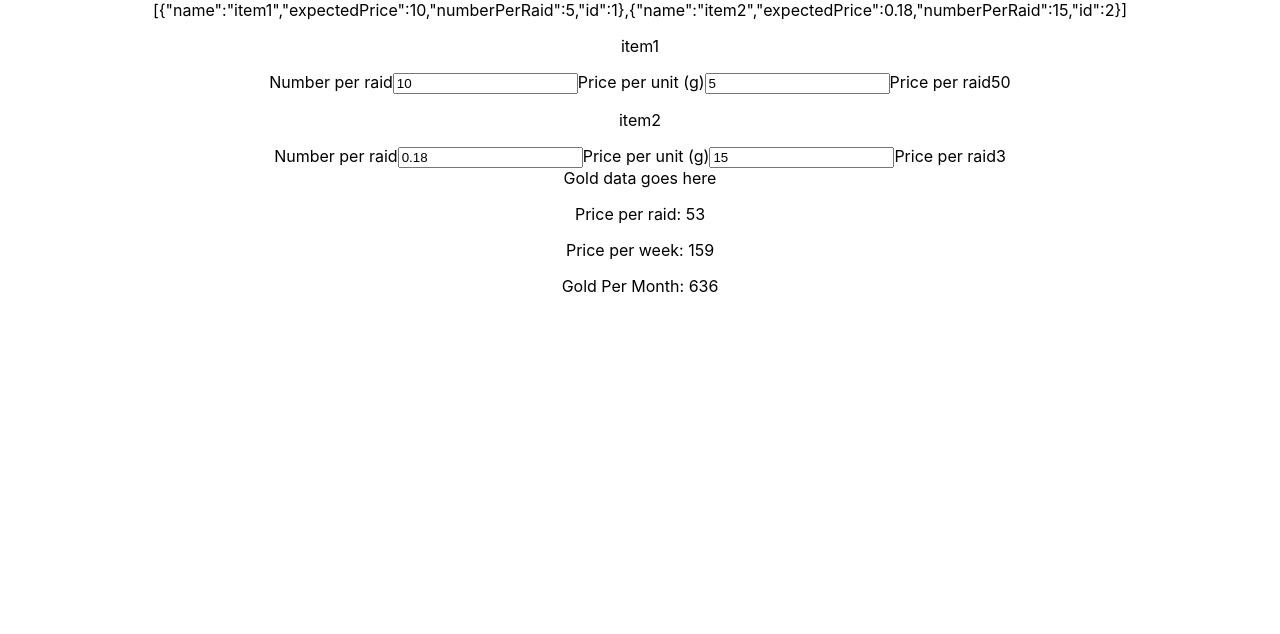
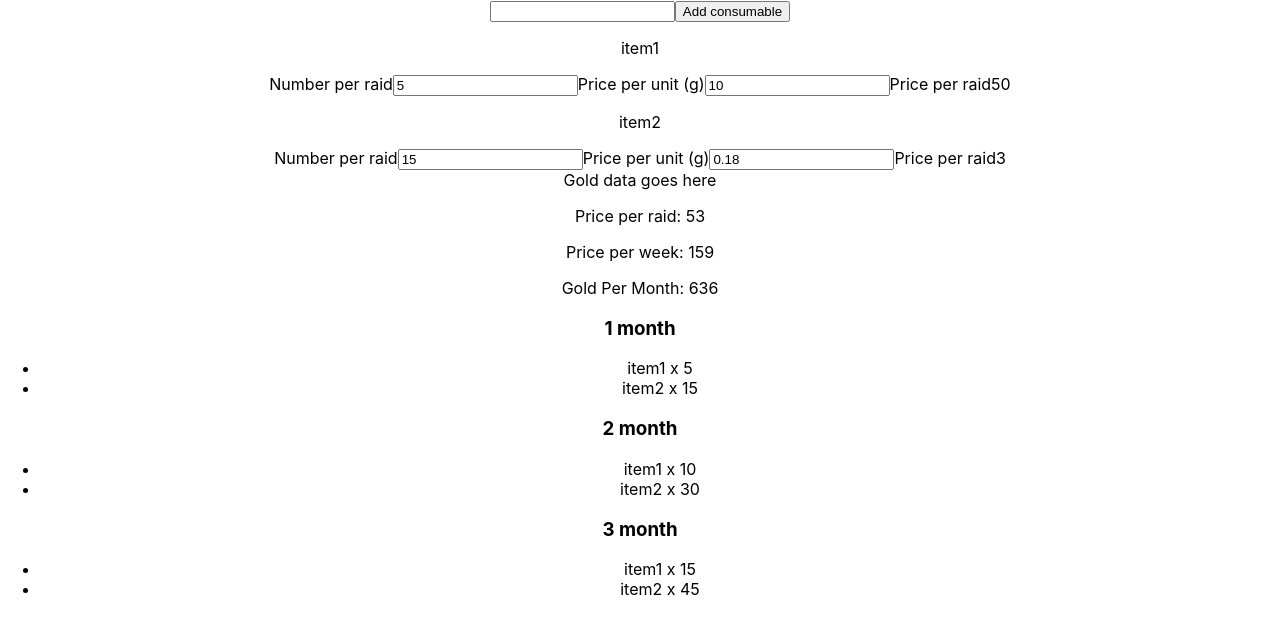
Before and after one commit to Acparvis/raidlogger, a React (Create React App) app: page / in a window 1280 px wide. Shown: the top 634 px of the page. Built offline with nearby package versions, Linux system fonts and the light colour scheme.

Commit message:
adding consumables works

```diff
--- a/src/App.js
+++ b/src/App.js
@@ -3,12 +3,14 @@ import logo from './logo.svg';
 import './App.css';
 import ConsumableList from "./components/consumableList/consumableList";
 import GoldDataDisplay from "./components/goldDataDisplay/goldDataDisplay";
+import ShoppingList from "./components/shoppingList/shoppingList";
 
 function App() {
   return (
     <div className="App">
       <ConsumableList/>
       <GoldDataDisplay/>
+      <ShoppingList/>
     </div>
   );
 }
--- a/src/components/consumable/consumable.js
+++ b/src/components/consumable/consumable.js
@@ -13,24 +13,31 @@ const mapStateToProps = state => {
 };
 
 const mapDispatchToProps = dispatch => ({
-    consumableUpdate: (price, quantity, index) => dispatch(updateConsumable({price, quantity, index}))
+    consumableUpdate: (price, quantity, index, stock) => dispatch(updateConsumable({price, quantity, index, stock}))
 });
 
 class Consumable extends Component {
+
     render() {
         const { data, index } = this.props;
+
+        const { numberPerRaid, expectedPrice, currentStock} = this.props.data;
 
         return (
             <div>
                 <p>{data?.name}</p>
                 <label>
                     Number per raid
-                    <input type="number" value={data?.expectedPrice} onChange={(e) => this.props.consumableUpdate(e.target.value, data?.numberPerRaid, index)}/>
+                    <input type="number" value={data?.numberPerRaid} onChange={(e) => this.props.consumableUpdate(data?.expectedPrice, e.target.value, index, currentStock)}/>
                 </label>
                 <label>
                     Price per unit (g)
-                    <input type="number" value={data?.numberPerRaid} onChange={(e) => this.props.consumableUpdate(data?.expectedPrice, e.target.value, index)}/>
+                    <input type="number" value={data?.expectedPrice} onChange={(e) => this.props.consumableUpdate(e.target.value, data?.numberPerRaid, index, currentStock)}/>
                 </label>
+                {/*<label>*/}
+                {/*    Current Stock*/}
+                {/*    <input type="number" value={currentStock} onChange={(e) => this.props.consumableUpdate(data?.expectedPrice, numberPerRaid, index, e.target.value)}/>*/}
+                {/*</label>*/}
                 <label>
                     Price per raid
                     { Math.round(data?.expectedPrice * data?.numberPerRaid) }
--- a/src/components/consumableList/consumableList.js
+++ b/src/components/consumableList/consumableList.js
@@ -2,17 +2,27 @@ import React, {Component} from 'react';
 import PropTypes from 'prop-types';
 import { connect } from "react-redux";
 import Consumable from "../consumable/consumable";
+import {addConsumable} from "../../data/actions/state";
 
 class ConsumableList extends Component {
+    constructor(props) {
+        super(props);
+        this.state = {consumableName: ""};
+    }
+
+
+    submitNewConsumable = () => {
+        this.props.consumableAdd(this.state.consumableName)
+    }
+
     render() {
-
-        // const {consumables} = this.props;
+        const {consumables} = this.props;
 
         return (
             <div>
-                {JSON.stringify(this.props.consumables)}
-
-                {this.props.consumables.map((consumable, index) => <Consumable key={index + consumable.id} data={consumable} index={index}/>)}
+                <input type="text" value={this.state.consumableName} onChange={(e) => this.setState({consumableName: e.target.value})}/>
+                <button onClick={() => this.submitNewConsumable()}>Add consumable</button>
+                {consumables.map((consumable, index) => <Consumable key={index + consumable.id} data={consumable} index={index}/>)}
             </div>
         );
     }
@@ -27,4 +37,8 @@ function mapStateToProps(state) {
     }
 }
 
-export default connect(mapStateToProps)(ConsumableList);
+const mapDispatchToProps = dispatch => ({
+    consumableAdd: (name) => dispatch(addConsumable({name: name, expectedPrice: 0, numberPerRaid: 0}))
+});
+
+export default connect(mapStateToProps, mapDispatchToProps)(ConsumableList);
--- a/src/components/goldDataDisplay/goldDataDisplay.js
+++ b/src/components/goldDataDisplay/goldDataDisplay.js
@@ -26,7 +26,7 @@ class GoldDataDisplay extends Component {
     }
 
     getCost = (total, consumable) => {
-        return total + Math.round(consumable.numberPerRaid * consumable.expectedPrice);
+        return total + Math.round((consumable.numberPerRaid - consumable.currentStock) * consumable.expectedPrice);
     }
 
     render() {
--- /dev/null
+++ b/src/components/monthShopping/monthShopping.js
@@ -0,0 +1,49 @@
+import React, {Component} from 'react';
+import PropTypes from 'prop-types';
+import {connect} from "react-redux";
+
+const mapStateToProps = state => {
+    const {consumables} = state;
+
+    return {
+        consumables: consumables
+    };
+};
+
+class MonthShopping extends Component {
+    getMonthlyList = () => {
+        const {consumables, month} = this.props;
+
+
+
+        let results = [];
+
+        consumables.map((con) => results.push({ name: con.name, number: (con.numberPerRaid * month )}))
+
+        console.log(results);
+        return results;
+    }
+
+    render() {
+        const { month } = this.props;
+
+        return (
+            <div>
+                <h3>{month} month</h3>
+                <ul>
+                    {this.getMonthlyList().map((item) => {
+                        return (
+                            <li>
+                                {item.name} x {item.number}
+                            </li>
+                        )
+                    })}
+                </ul>
+            </div>
+        );
+    }
+}
+
+MonthShopping.propTypes = {};
+
+export default connect(mapStateToProps)(MonthShopping);
--- /dev/null
+++ b/src/components/shoppingList/shoppingList.js
@@ -0,0 +1,15 @@
+import React, {Component} from 'react';
+import MonthShopping from "../monthShopping/monthShopping";
+class ShoppingList extends Component {
+    render() {
+        return (
+            <div>
+                <MonthShopping month={1}/>
+                <MonthShopping month={2}/>
+                <MonthShopping month={3}/>
+            </div>
+        );
+    }
+}
+
+export default ShoppingList;
--- a/src/data/actions/state.js
+++ b/src/data/actions/state.js
@@ -1,3 +1,10 @@
+export const ADD_CONSUMABLE = Symbol("ADD_CONSUMABLE");
+
+export const addConsumable = (value) => ({
+    type: ADD_CONSUMABLE,
+    value
+});
+
 export const UPDATE_CONSUMABLE = Symbol("UPDATE_CONSUMABLE");
 
 export const updateConsumable = (value) => ({
--- a/src/data/initial.js
+++ b/src/data/initial.js
@@ -2,8 +2,8 @@
 // Initial state, once a player has entered their info will be overwritten.
 export default {
     consumables : [
-        { name: "item1", expectedPrice: 10, numberPerRaid: 5, id:1},
-        { name: "item2", expectedPrice: 0.18, numberPerRaid: 15, id:2}
+        { name: "item1", expectedPrice: 10, numberPerRaid: 5, currentStock: 0, id:1},
+        { name: "item2", expectedPrice: 0.18, numberPerRaid: 15, currentStock: 0, id:2}
     ],
     raidsPerWeek: 3,
     storage: false,
--- a/src/data/reducers.js
+++ b/src/data/reducers.js
@@ -1,7 +1,7 @@
 import initial from "./initial";
-import {Map, fromJS, toJS} from 'immutable';
 import { //Imports the actions to be fed into the reducer switch statement.
-    UPDATE_CONSUMABLE
+    UPDATE_CONSUMABLE,
+    ADD_CONSUMABLE
 } from "./actions/state";
 
 
@@ -19,6 +19,7 @@ const updateConsumable = (state, {value}) => {
         if (index === value.index) {
             con.numberPerRaid = +value.quantity;
             con.expectedPrice = +value.price;
+            con.currentStock = +value.stock;
         }
 
         return con;
@@ -33,11 +34,23 @@ const updateConsumable = (state, {value}) => {
 
 }
 
+const addConsumable = (state, {value}) => {
+    return {
+        ...state,
+        consumables : [
+            ...state.consumables,
+            { ...value, id: state.consumables.length+1, currentStock: 0 }
+        ]
+    }
+}
+
 // Reducer switch statement.
 export default(state = initial, action) => {
     switch (action.type) {
         case UPDATE_CONSUMABLE:
             return updateConsumable(state, action);
+        case ADD_CONSUMABLE:
+            return addConsumable(state, action);
         default:
             return state;
     }
```
